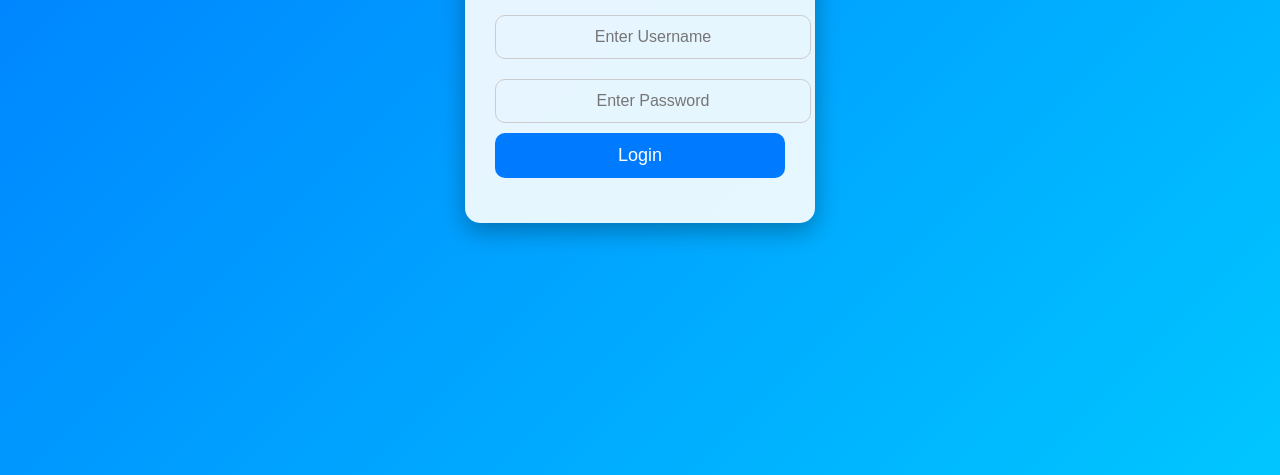
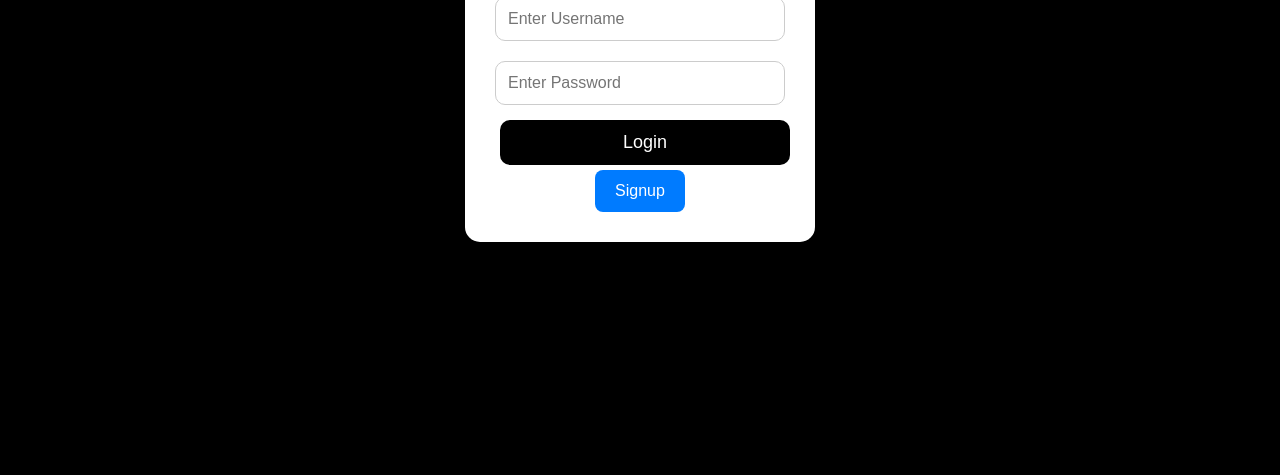
Before and after one commit to farhanmalak674-ai/malakfarhanwebsite, a plain HTML site: page login.html in a window 1280 px wide. Shown: the part 325-800 px from the top of the page. Drawn offline with Linux system fonts and the light colour scheme.

Commit message:
Add files via upload

```diff
--- a/login.html
+++ b/login.html
@@ -1,13 +1,4 @@
 <!DOCTYPE html>
-<html lang="en">
-<head>
-    <meta charset="UTF-8">
-    <meta name="viewport" content="width=device-width, initial-scale=1.0">
-    <title>LOGIN</title>
-    <link rel="stylesheet" href="login.css">
-</head>
-<body>
-    <!DOCTYPE html>
 <html lang="en">
 <head>
   <meta charset="UTF-8">
@@ -27,11 +18,11 @@
       display: flex;
       justify-content: center;
       align-items: center;
-      background: linear-gradient(135deg, #007BFF, #00C6FF);
+      background:black;;
     }
 
     .login-box {
-      background: rgba(255, 255, 255, 0.9);
+      background:white;
       padding: 30px;
       border-radius: 15px;
       width: 350px;
@@ -64,13 +55,14 @@
     .login-box button {
       width: 100%;
       padding: 12px;
-      background: #007BFF;
+      background: #000000;
       color: white;
       border: none;
       border-radius: 10px;
       font-size: 18px;
       cursor: pointer;
       transition: 0.3s;
+      margin: 5px;
     }
 
     .login-box button:hover {
@@ -92,16 +84,26 @@
       to { opacity: 1; transform: translateY(0); }
     }
   </style>
+
+<link rel="icon" type="circle-logo.jpg" href="code.jpg">
 </head>
 <body>
   <div class="login-box">
     <h2>Login</h2>
+
     <input type="text" id="username" placeholder="Enter Username">
     <input type="password" id="password" placeholder="Enter Password">
     <button onclick="login()">Login</button>
-    <p class="message" id="msg"></p>
+   <a href="signup.html" target="_blank"
+   style="display:inline-block; padding:12px 20px; background:#007BFF; color:white; text-decoration:none; border-radius:8px;">
+   Signup
+</a>
+
   </div>
+  <div class="signup-box" style="color: #007BFF;">
 
+
+</div>
   <script>
     function login() {
       const user = document.getElementById("username").value;
@@ -123,11 +125,6 @@
       }
     }
   </script>
-</body>
-</ht
-
-
 
 </body>
-
 </html>
```
